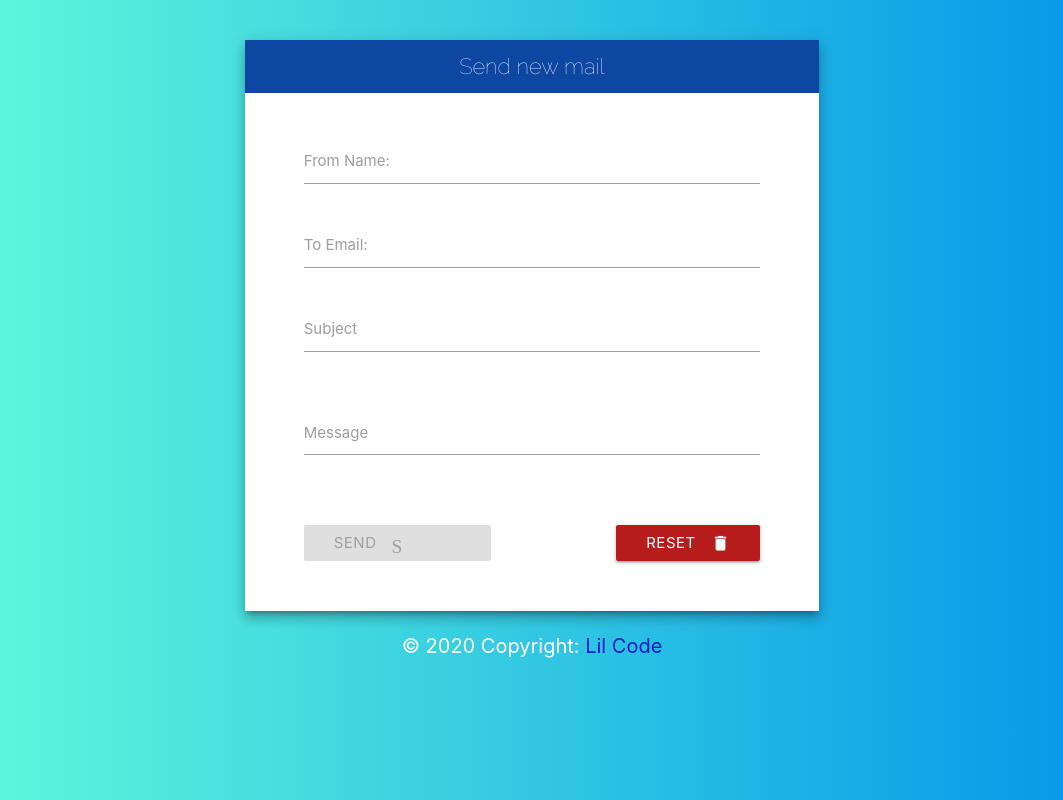
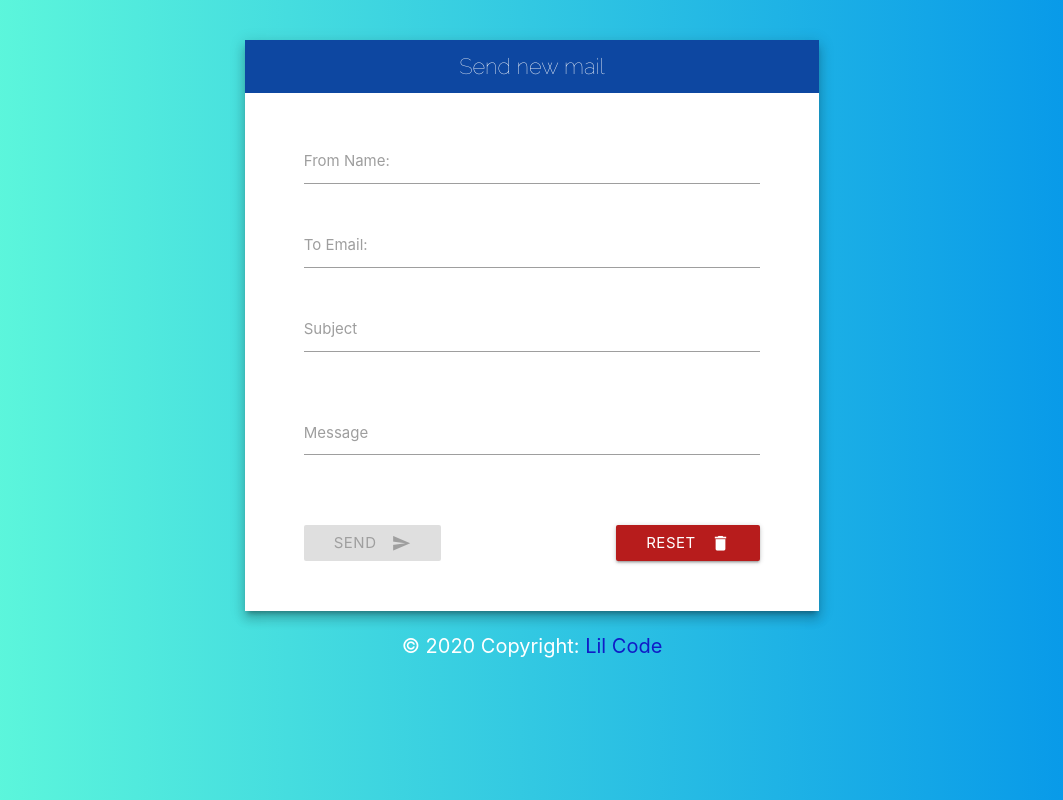
Before and after one commit to lilcode-dev/email-materialize, a plain HTML site: page index.html in a window 1280 px wide. Shown: the whole page, without its empty margins (108-1171 px from the left). Drawn offline with nearby package versions, Linux system fonts and the light colour scheme; no server answers.

Commit message:
Update index.html

```diff
--- a/index.html
+++ b/index.html
@@ -50,7 +50,7 @@
                             <div class="row">
                                     <div class="col s6">
                                         <button id="enviar" class="btn waves-effect waves-light    blue darken-4" type="submit" name="action">Send
-                                                <i class="material-icons right">Send</i>
+                                                <i class="material-icons right">send</i>
                                         </button>
                                     </div>
                                     <div class="col s6">
```
